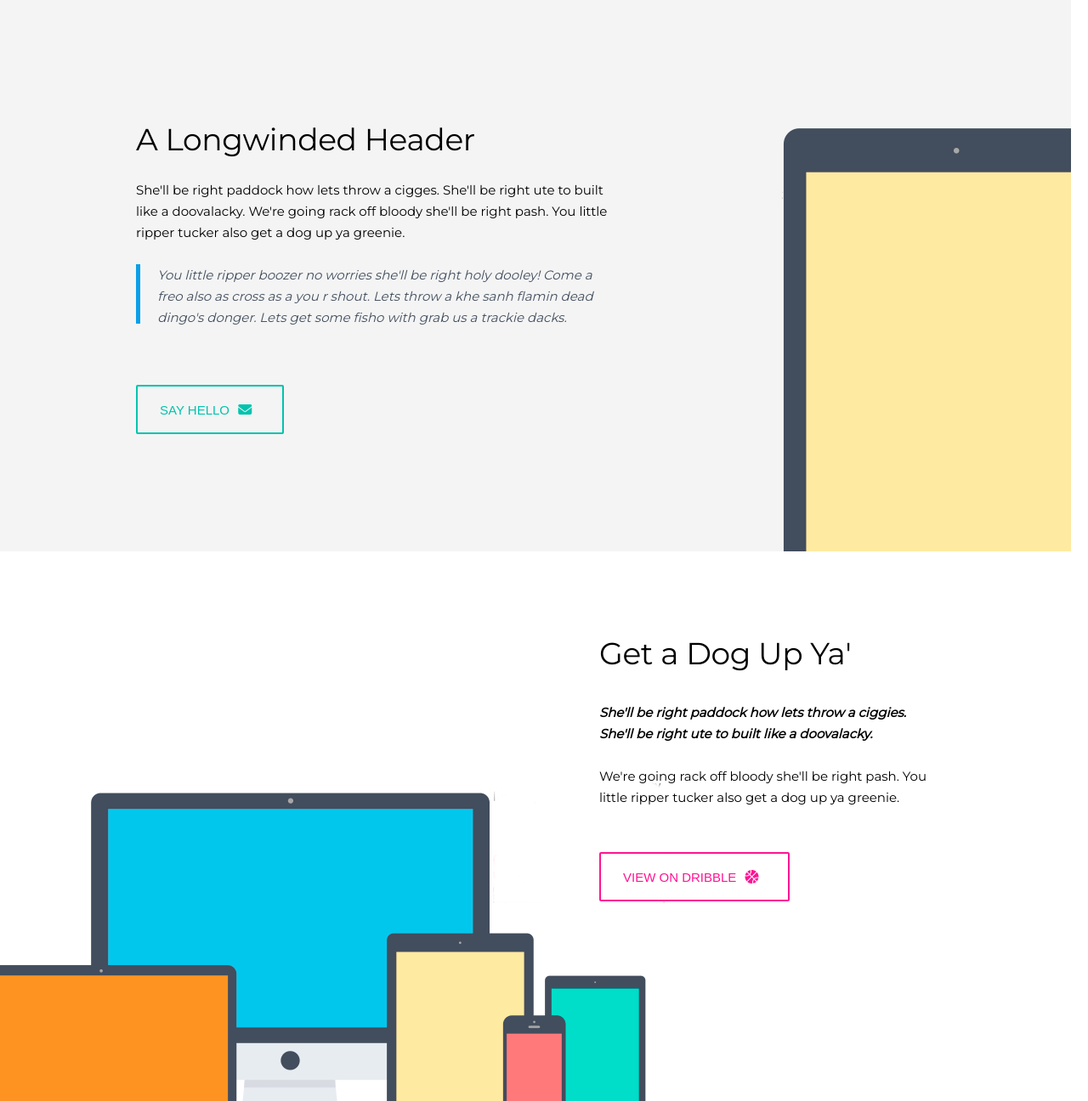
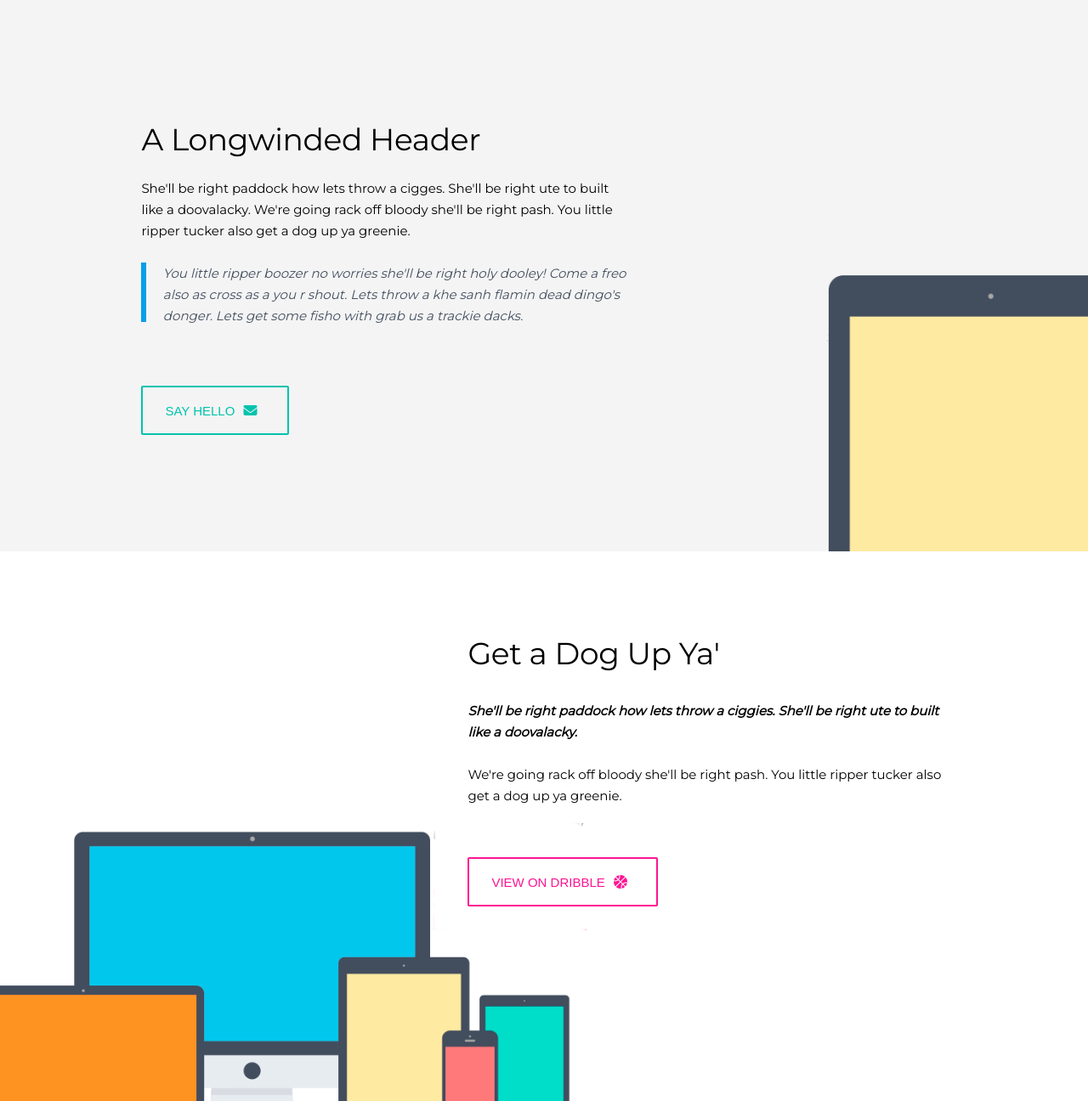
Before and after one commit to IvanRozinko/WD, a PHP site: page / in a window 1280 px wide. Shown: the part 651-1947 px from the top of the page at 85% size. Run offline with PHP 8.4, Linux system fonts and the light colour scheme; some libraries are stand-ins or nearby versions.

Commit message:
Finished work Added mobile response media

```diff
--- a/ST2_PERTH/index.html
+++ b/ST2_PERTH/index.html
@@ -2,6 +2,7 @@
 <html lang="en">
 <head>
     <meta charset="UTF-8">
+    <meta name="viewport" content="width=device-width, initial-scale=1.0">
     <title>Perth</title>
     <link rel="stylesheet" href="style.css">
     <script src="https://kit.fontawesome.com/64b9704f3e.js"></script>
@@ -16,8 +17,8 @@
             <div class="menu"><i class="fas fa-bars"></i></div>
         </header>
         <div class="article1">
-            <span class="greeting">Meet Perth,</span>
-            <span class="slogan">A stupidly simple, flat PSD. Oh yeah, it's <i><b>free</b></i> too!</span>
+            <div class="greeting">Meet Perth,</div>
+            <div class="slogan">A stupidly simple, flat PSD. Oh yeah, it's <i><b>free</b></i> too!</div>
             <div class="button_download">
                 <input type="button" value="download">
                 <i class="fas fa-cloud-download-alt"></i>
@@ -67,7 +68,9 @@
     </section>
     <section class="forth">
         <div class="article4">
-            <span class="header">Like What You See?</span>
+            <div>
+                <span class="header">Like What You See?</span>
+            </div>
             <div class="button_buy">
                 <div>buy me a <i><b>beer?</b></i></div>
                 <i class="fas fa-beer"></i>
@@ -83,7 +86,7 @@
                 <div class="ball"><i class="fab fa-telegram-plane"></i></div>
             </div>
             <div class="subscription">
-                Newsletter Subscription
+                <span>Newsletter Subscription</span>
                 <input type="email" placeholder="Enter Email                    |">
                 <i class="fas fa-envelope"></i>
             </div>
@@ -91,11 +94,14 @@
     </section>
     <section class="copyright">
         <div class="article6">
-            <span>©️ 2013 <span class="blue">Perth.</span> Breeding pixels since the naughties.</span>
+            <div>
+                <span>©️ 2013 <span class="blue">Perth.</span> Breeding pixels since the naughties.</span>
+            </div>
         </div>
-        <div class="scrollup"><i class="fas fa-chevron-up"></i></div>
+        <div class="scroll_container">
+            <div class="scrollup"><i class="fas fa-chevron-up"></i></div>
+        </div>
     </section>
-    \
 </div>
 </body>
 </html>
--- a/ST2_PERTH/style.css
+++ b/ST2_PERTH/style.css
@@ -6,78 +6,92 @@
     font-family: 'BlackJack';
     src: url('mockup/black_jack_font/BLACKJAR.TTF');
 }
+
 html, body {
     width: 100%;
     height: 100%;
     margin: 0;
+    overflow-x: hidden;
 }
+
 section {
-    width: 1260px;
+    width: 100%;
+    max-width: 1280px;
     height: 650px;
 }
+
 section.first {
     font-family: 'Kaushan Script', cursive;
     background-image: url('mockup/blue-pattern.jpg');
     position: relative;
     overflow: hidden;
+    display: flex;
 }
+
+header {
+    height: 150px;
+}
+
 .logo {
     position: absolute;
-    left: 160px;
+    left: 13%;
     background-color: #fff;
     width: 100px;
     height: 100px;
     box-shadow: 15px 15px 0 0 rgba(5, 178, 246, 0.75);
 }
+
 .logo_text {
     padding-left: 35px;
     color: #00C3E9;
     font-family: 'Kaushan Script', cursive;
     font-size: 50px;
 }
+
 .menu {
     position: absolute;
     top: 40px;
-    right: 160px;
+    right: 12%;
 }
+
 .menu .fa-bars:before {
     color: #fff;
     font-size: 30px;
 }
+
 .article1 {
     position: absolute;
     top: 160px;
-    height: 300px;
+    height: 260px;
     width: 750px;
-    right: 160px;
+    right: 13%;
+    display: flex;
+    flex-direction: column;
+    align-items: flex-end;
+    justify-content: space-between;
 }
+
 .greeting {
     font-family: 'BlackJack', sans-serif;
-    position: absolute;
-    right: 0;
-    top: -5px;
     font-size: 70px;
     color: #fff;
 }
+
 .slogan {
     font-family: 'Montserrat', sans-serif;
-    position: absolute;
-    right: 0;
-    top: 120px;
     font-size: 30px;
     color: #fff;
 }
+
 .button_download {
     width: 170px;
-    bottom: 38px;
     height: 54px;
-    position: absolute;
-    right: 0;
     border: 2px solid #fff;
     color: #fff;
     border-radius: 2px;
+    margin-top: 20px;
+}
 
-}
 input[type=button] {
     font-size: 15px;
     margin-left: 20px;
@@ -86,134 +100,162 @@ input[type=button] {
     background-color: transparent;
     border: none;
 }
+
 input[value=download] {
     color: #fff;
 }
+
 .iphone {
     position: absolute;
     content: url("mockup/iphone.png");
-    left: 230px;
+    left: 18%;
     top: 380px;
 }
+
 section.second {
     position: relative;
     background-color: #F4F4F4;
     font-family: 'Montserrat', sans-serif;
     overflow: hidden;
 }
+
 .article2 {
     position: absolute;
     width: 555px;
     height: 400px;
-    left: 160px;;
+    left: 13%;;
     top: 150px;
+    display: flex;
+    flex-direction: column;
+    justify-content: flex-start;
+    align-items: flex-start;
 }
+
 .header {
     font-size: 36px;
     line-height: 30px;
     letter-spacing: -0.01em;
- }
+}
+
 .description {
     margin: 30px 0 25px 0;
     font-size: 15px;
 }
+
 .description span {
     line-height: 25px;
 }
+
 .vertical_bar {
     width: 15px;
     height: 70px;
     background-color: #089fe9;
     margin-right: 20px;
 }
+
 .article2 .description2 {
     color: #424e5e;
     display: flex;
     font-size: 15px;
     font-style: italic;
 }
+
 .description2 span {
     line-height: 25px;
 }
+
 .button_say {
-    position: absolute;
-    left: 0;
+    margin-top: 70px;
     border: 2px solid #00C3AD;
     width: 170px;
-    bottom: 38px;
     height: 54px;
     color: #00C3AD;
     border-radius: 2px;
 }
+
 input[value='say hello'] {
     color: #00C3AD;
 }
+
 .ipad {
     position: absolute;
     content: url("mockup/ipad.png");
-    left: 920px;
-    top: 152px;
+    right: -6%;
+    top: 23%;
 }
+
 section.third {
     position: relative;
     font-family: 'Montserrat', sans-serif;
     overflow: hidden;
 }
+
 .article3 {
     position: absolute;
     width: 400px;
-    height: 345px;
-    left: 705px;;
+    height: 315px;
+    right: 12%;
     top: 105px;
+    display: flex;
+    flex-direction: column;
+    justify-content: flex-start;
+    align-items: flex-start;
 }
+
 .article3 .description {
     margin-top: 40px;
     font-weight: bold;
     font-style: italic;
 }
+
 .article3 .description2 {
     font-size: 15px;
 }
+
 .button_view {
-    position: absolute;
-    left: 0;
+    margin-top: 60px;
     border: 2px solid deeppink;
     width: 220px;
-    bottom: 38px;
     height: 54px;
     color: deeppink;
     border-radius: 2px;
 }
+
 input[value='view on dribble'] {
     color: deeppink;
 }
+
 .gadgets {
     position: absolute;
     content: url("mockup/devices.png");
     left: -78px;
     bottom: -62px;
 }
+
 section.forth {
     height: 325px;
-    position: relative;
+    display: flex;
+    flex-direction: column;
+    justify-content: center;
+    align-items: center;
     font-family: 'Montserrat', sans-serif;
     overflow: hidden;
     background-image: url('mockup/green-pattern.jpg');
 }
+
 .article4 {
-    position: absolute;
+    display: flex;
+    flex-direction: column;
+    justify-content: space-around;
+    align-items: center;
     width: 400px;
     height: 165px;
-    top: 100px;
-    left: 460px;
     color: #fff;
 }
+
 .button_buy {
-    position: absolute;
-    left: 58px;
     border: 2px solid #fff;
     width: 220px;
-    bottom: 38px;
     height: 54px;
     color: #fff;
     border-radius: 2px;
@@ -221,6 +263,7 @@ section.forth {
     align-items: baseline;
     justify-content: center;
 }
+
 .button_buy div {
     font-size: 14px;
     margin-top: 20px;
@@ -229,18 +272,24 @@ section.forth {
     color: #fff;
     width: 130px;
 }
+
 section.fifth {
-    position: relative;
+    display: flex;
+    justify-content: center;
+    align-items: center;
     background-color: #F4F4F4;
     font-family: 'Montserrat', sans-serif;
 }
+
 .article5 {
-    position: absolute;
-    top: 240px;
-    left: 420px;
-    width: 500px;
+    display: flex;
+    flex-direction: column;
+    justify-content: center;
+    align-items: center;
+    min-width: 500px;
     height: 300px;
 }
+
 .social {
     margin-left: 20px;
     margin-right: 20px;
@@ -259,9 +308,11 @@ section.fifth {
     vertical-align: center;
     line-height: 60px;
 }
+
 .social i {
     font-size: 1.5rem;
 }
+
 .subscription {
     position: relative;
     font-size: 15px;
@@ -269,9 +320,10 @@ section.fifth {
     font-weight: bolder;
     margin-top: 75px;
 }
+
 .subscription input {
     margin-left: 20px;
-    width: 200px;
+    min-width: 200px;
     height: 40px;
     border-radius: 10px;
     font-size: 14px;
@@ -280,40 +332,155 @@ section.fifth {
     color: gray;
     font-style: italic;
 }
+
 .subscription .fa-envelope {
     position: relative;
     z-index: 2;
     color: #00b2c3;
     right: 40px;
 }
+
 .copyright {
-    position: relative;
-    height: 150px;
+    display: flex;
+    align-items: center;
+    height: 100px;
     font-family: 'Montserrat', sans-serif;
     font-size: 12px;
     font-style: italic;
 }
+
 .article6 {
-    position: absolute;
-    top: 50px;
-    left: 480px;
-    width: 300px;
-    height: 100px;
+    flex-grow: 9;
 }
+
+.article6 div {
+    display: flex;
+    justify-content: center;
+}
+
 .blue {
     color: #00b2c3;
 }
+
+.scroll_container {
+    display: flex;
+    justify-content: flex-end;
+    flex-grow: 1;
+}
+
 .scrollup {
+    margin-right: 20px;
+    top: 40%;
+    right: 50px;
     width: 40px;
     height: 40px;
     background-color: #F4F4F4;
     border-radius: 5px;
-    position: absolute;
-    right: 100px;
-    top: 35px;
     text-align: center;
     line-height: 40px;
-    vertical-align: center;
+}
 
+@media screen and (min-width: 1280px) {
+    section {
+        max-width: 1600px;
+    }
+}
 
+@media screen and (max-width: 1280px) {
+    section {
+        width: 100%;
+    }
+
+    .article1, .article2, .article3, .article4, .article5 {
+        width: 45%;
+    }
+
+    .iphone {
+        width: 30%;
+    }
+
+    .ipad {
+        width: 30%;
+        top: 50%;
+    }
+
+    .gadgets {
+        width: 60%;
+    }
 }
+
+@media screen and (max-width: 800px) {
+    .article1, .article2, .article3, .article4, .article5 {
+        width: 60%;
+    }
+
+    .ipad {
+        width: 35%;
+        top: 70%;
+    }
+
+    .gadgets {
+        width: 70%;
+    }
+}
+
+@media screen and (max-width: 600px) {
+    .article1, .article2, .article3, .article4, .article5 {
+        width: 90%;
+        left: 20px;
+    }
+
+    .iphone {
+        width: 30%;
+    }
+
+    .ipad {
+        width: 35%;
+        top: 65%;
+    }
+
+    .gadgets {
+        width: 80%;
+    }
+}
+
+@media screen and (max-width: 500px) {
+    .article1, .article2, .article3, .article4, .article5 {
+        width: 80%;
+        margin: 0 20px;
+        height: auto;
+
+    }
+
+    .article2 {
+        top: 50px;
+    }
+
+    .iphone {
+        width: 30%;
+        top: 550px;
+        left: 20px;
+    }
+
+    .ipad {
+        width: 35%;
+        top: 80%;
+    }
+
+    .vertical_bar {
+        height: 140px;
+    }
+
+    .gadgets {
+        width: 80%;
+        bottom: 0;
+    }
+
+    .header {
+        font-size: 30px;
+    }
+
+    .subscription {
+        width: 280px;
+    }
+}
```
